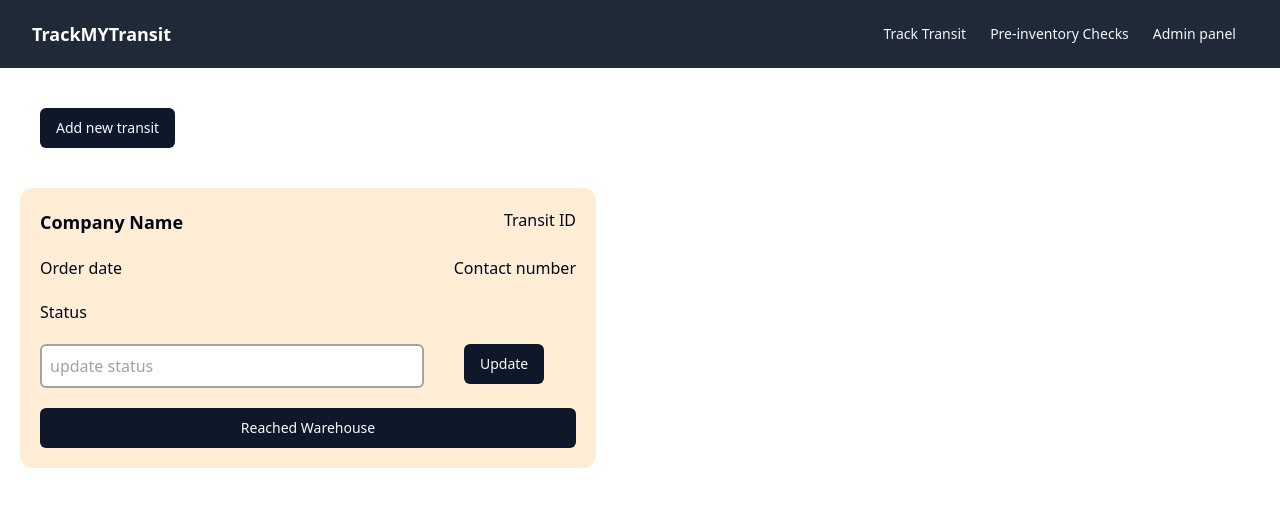
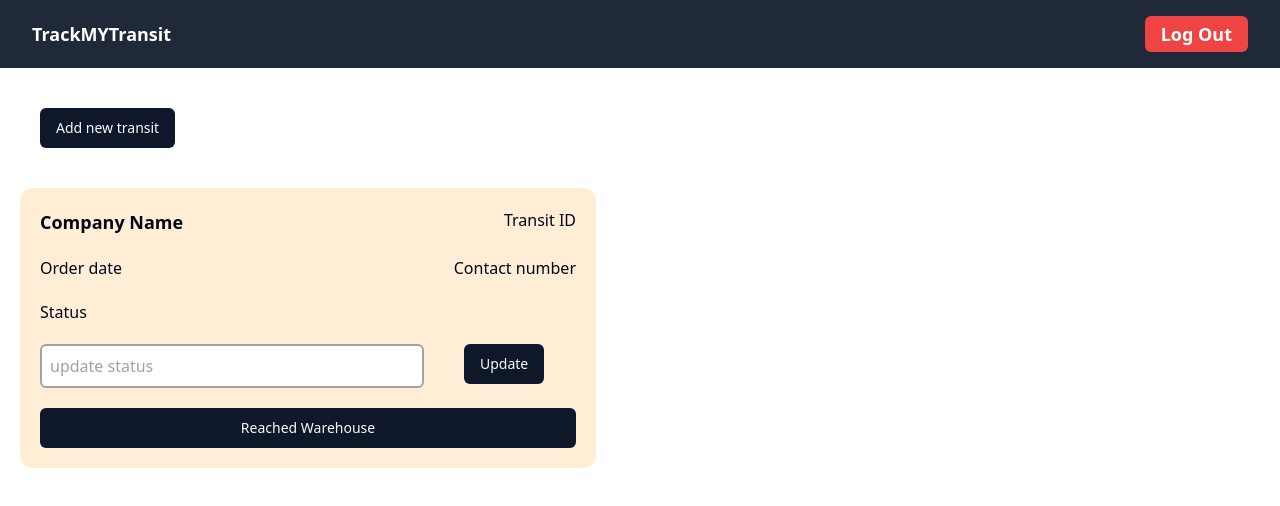
Before and after one commit to divyanshu1810/hackshetra-24, a React (Vite) app in the folder client/: page /dashboard/view-transit in a window 1280 px wide. Shown: the top 506 px of the page. Built offline with nearby package versions, Linux system fonts and the light colour scheme.

Commit message:
feat: add log out

```diff
--- a/client/src/components/ui/navbar.tsx
+++ b/client/src/components/ui/navbar.tsx
@@ -7,7 +7,7 @@ function NavBar() {
     <nav className="navbar navbar-expand-md navbar-light bg-white shadow">
       <div className="container-fluid text-black">
         <a className="navbar-brand" href="#">
-          <span className="fw-bolder fs-4">{}</span>
+          <span className="fw-bolder fs-4">{ }</span>
         </a>
         <button
           className="navbar-toggler"
--- a/client/src/dashboard/receptionist.tsx
+++ b/client/src/dashboard/receptionist.tsx
@@ -11,27 +11,16 @@ export default function Receptionist() {
             <div className="flex items-center">
               <span className="text-white font-semibold text-lg">TrackMYTransit</span>
             </div>
-            <div className="flex items-center">
-              <Link
-                to="/dashboard/view-transit"
-                className="text-gray-100 hover:bg-zinc-900  hover:text-white px-3 py-2 rounded-md text-sm font-medium"
-              >
-                Track Transit
-              </Link>
-
-              <a
-                href="#"
-                className="text-gray-100 hover:bg-zinc-900 hover:text-white px-3 py-2 rounded-md text-sm font-medium"
-              >
-                Pre-inventory Checks
-              </a>
-              <a
-                href="#"
-                className="text-gray-100 hover:bg-zinc-900 hover:text-white px-3 py-2 rounded-md text-sm font-medium"
-              >
-                Admin panel
-              </a>
-            </div>
+            <button
+              onClick={() => {
+                localStorage.setItem('isLoggedIn', 'false');
+                localStorage.setItem('token', '');
+                localStorage.setItem('role', '');
+                localStorage.setItem('name', '');
+                window.location.href = '/login';
+              }}
+              className="text-white font-semibold text-lg bg-red-500 px-4 py-1 rounded-md hover:bg-red-600 focus:outline-none focus:bg-red-600"
+            >Log Out</button>
           </div>
         </div>
       </nav>
```
